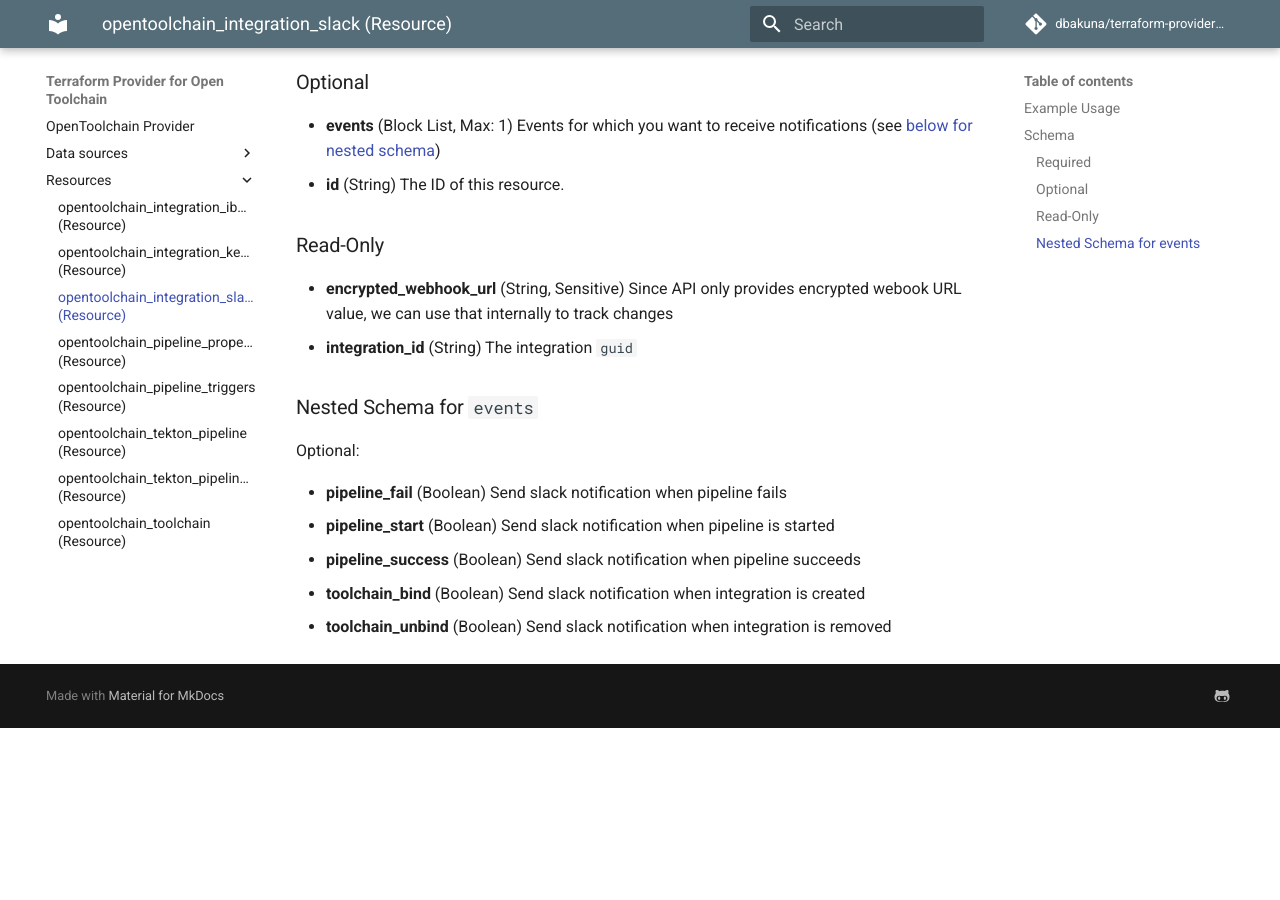
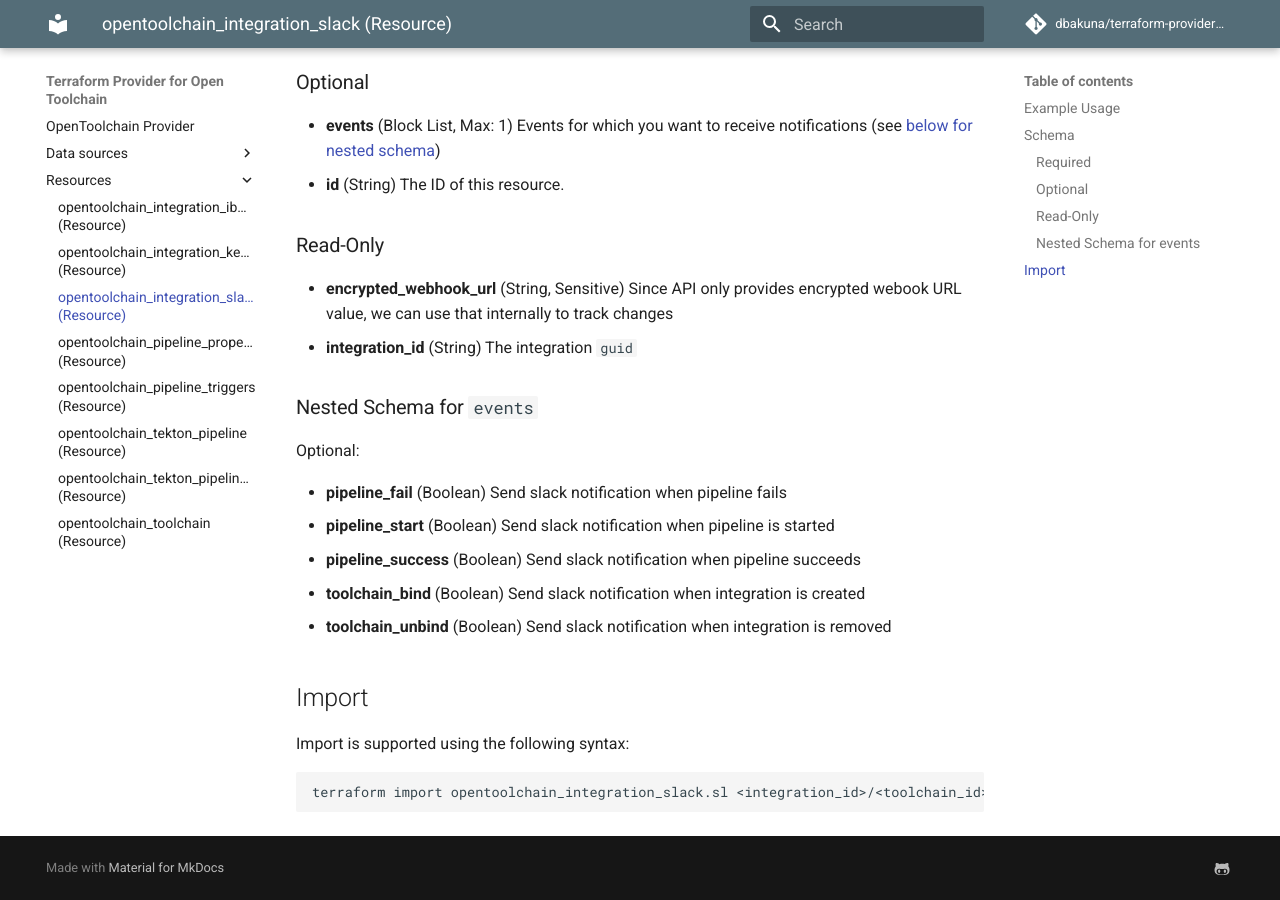
Before and after one commit to dariusbakunas/terraform-provider-opentoolchain, an MkDocs documentation site: the page built from docs/resources/integration_slack.md, in a window 1280 px wide and 900 px high, scrolled down 859 px. Built offline with MkDocs 1.6.1 and Material for MkDocs 9.7.7, drawn with Linux system fonts in a browser that asks for light colours; comment, search, counter and statistics services are not loaded; before the commit the page ends 1587 px from its top, so only the background shows below that.

Commit message:
feat: add import support for slack integration

````diff
--- a/docs/resources/integration_slack.md
+++ b/docs/resources/integration_slack.md
@@ -58,3 +58,11 @@ Optional:
 - **pipeline_success** (Boolean) Send slack notification when pipeline succeeds
 - **toolchain_bind** (Boolean) Send slack notification when integration is created
 - **toolchain_unbind** (Boolean) Send slack notification when integration is removed
+
+## Import
+
+Import is supported using the following syntax:
+
+```shell
+terraform import opentoolchain_integration_slack.sl <integration_id>/<toolchain_id>/<env_id>
+```
````
Also changed, not shown: 2 other files.
